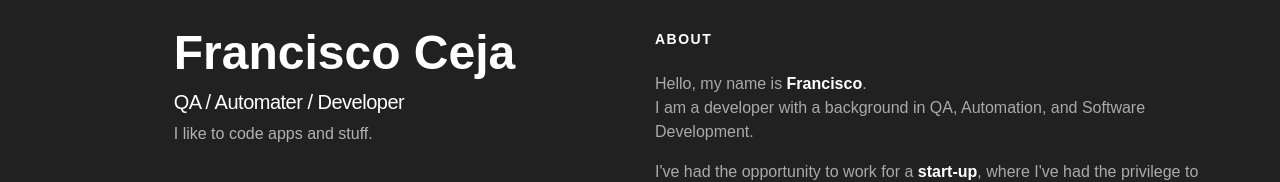
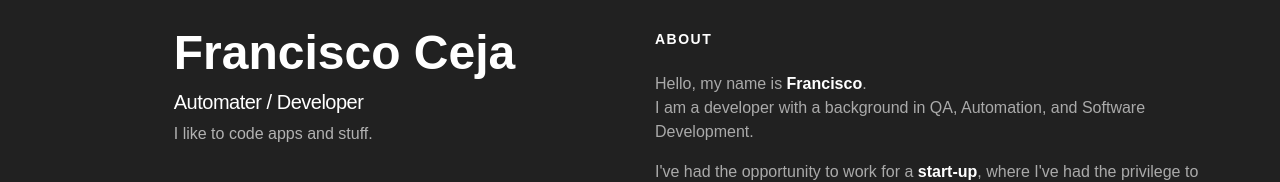
Before and after one commit to fceja/fceja.com_v2, a React (Vite) app: page / in a window 1280 px wide. Shown: the top 182 px of the page. Built offline with nearby package versions, Linux system fonts and the light colour scheme; no server answers.

Commit message:
minor change

```diff
--- a/src/ts/components/home/semantic/HomeHeader.tsx
+++ b/src/ts/components/home/semantic/HomeHeader.tsx
@@ -6,7 +6,7 @@ const HomeHeader = () => {
         <header className="home-header w-lg-50 d-lg-flex">
             <div className="mx-auto">
                 <h1>Francisco Ceja</h1>
-                <h2>QA / Automater / Developer</h2>
+                <h2>Automater / Developer</h2>
                 <p>I like to code apps and stuff.</p>
                 <SocialLinks />
             </div>
```
